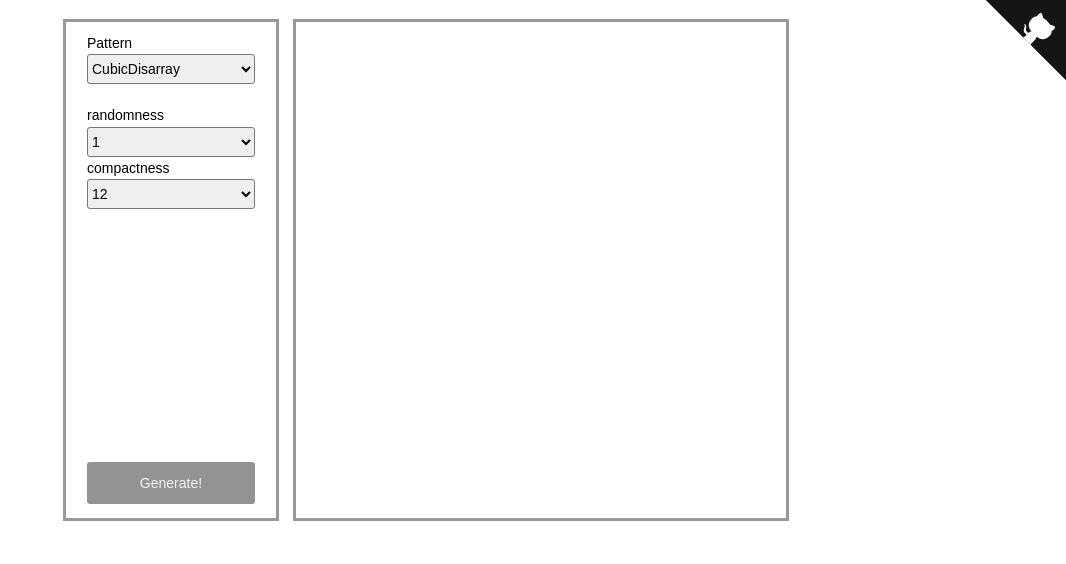
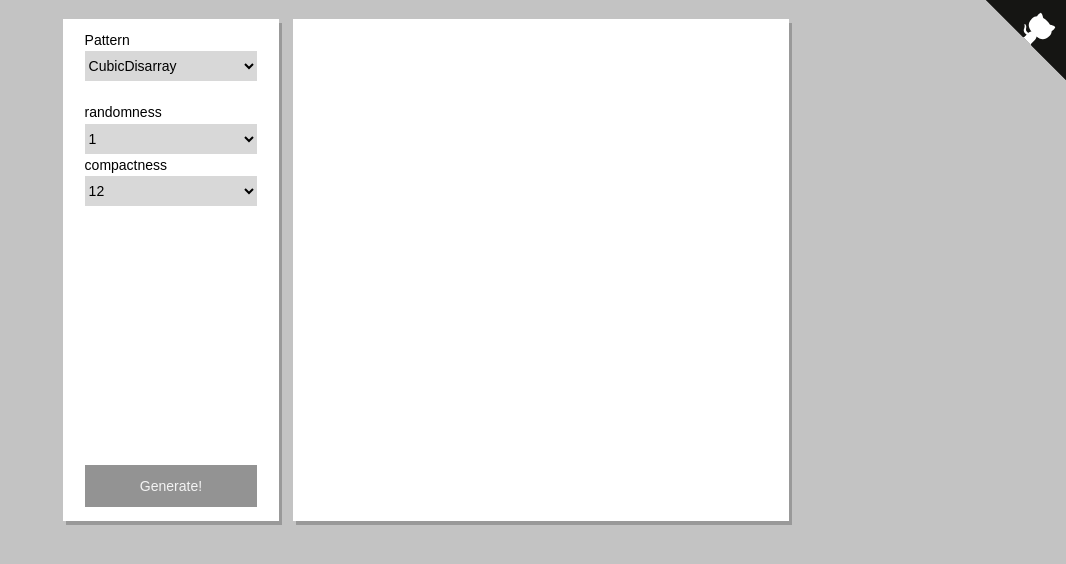
Before and after one commit to pomodorozhong/avatar-generator, a website built with Parcel: page src/index.html in a window 1280 px wide. Shown: the whole page, without its empty margins (214-1280 px from the left). Built offline with nearby package versions, Linux system fonts and the light colour scheme.

Commit message:
feat✨: change the overall visual style (#33)
PR Close #33

* feat✨(css): make generate button more squarey

* feat✨(css): make selection button more squarey

* feat✨(css): make it more distinct between foreground and background

* style💄(css): code formatting

```diff
--- a/src/css/button.css
+++ b/src/css/button.css
@@ -1,22 +1,14 @@
-#btn_generate:focus {
-  outline: 0;
-}
-
 #btn_generate {
     order: 99;
 
     margin: auto;
     display: block;
     width: 80%;
-  /* bottom: 10px; */
-  /* left: 10%; */
 
-  border-radius: 3px;
     border-style: solid;
 
     cursor: pointer;
     border: none;
-  /* position: absolute; */
     overflow: hidden;
 
     margin-top: 1em;
@@ -29,28 +21,3 @@
     padding-bottom: 10px;
     color: #f3f3f3;
 }
-
-/* #btn_generate:hover {
-  box-shadow: 0px 1px 5px 1px #a9b1b9;
-  color: #ffffff;
-}
-
-#btn_generate:after {
-  content: "";
-  background: #b4dcf3;
-  display: block;
-  position: absolute;
-  padding-top: 300%;
-  padding-left: 350%;
-  margin-left: -20px !important;
-  margin-top: -120%;
-  opacity: 0;
-  transition: all 0.8s;
-}
-
-#btn_generate:active:after {
-  padding: 0;
-  margin: 0;
-  opacity: 1;
-  transition: 0s;
-} */
--- a/src/css/pattern_parameters.css
+++ b/src/css/pattern_parameters.css
@@ -4,6 +4,7 @@
     margin-top: 10px;
     width: 80%;
 }
+
 .parameters a {
     font-size: 12px;
 }
@@ -12,10 +13,10 @@ select {
     height: 30px;
     width: 100%;
 
-    border-radius: 3px;
-    border-style: solid;
+    border-style: none;
+    background-color: #d8d8d8;
 }
 
-#ddl_select_pattern{
+#ddl_select_pattern {
     margin-bottom: 20px;
 }
--- a/src/css/style.css
+++ b/src/css/style.css
@@ -5,6 +5,10 @@
     font-size: 14px;
     padding: 0;
     margin: 0;
+}
+
+body {
+    background-color: #c3c3c3;
 }
 
 #frame {
@@ -21,22 +25,22 @@
 }
 
 #frame > div {
+    background-color: white;
     margin-top: 1em;
     margin-left: 0.5em;
     margin-right: 0.5em;
 
-  border-color: #999999;
-  border-style: solid;
+    box-shadow: 3px 4px #999999;
 }
 
 #left_panel {
-
     display: flex;
     flex-direction: column;
     flex-grow: 1;
     flex-shrink: 1;
     flex-basis: 200px;
 }
+
 #right_panel {
     flex-grow: 1;
     flex-shrink: 1;
```
Lines whose indentation alone changed are shown as unchanged.
